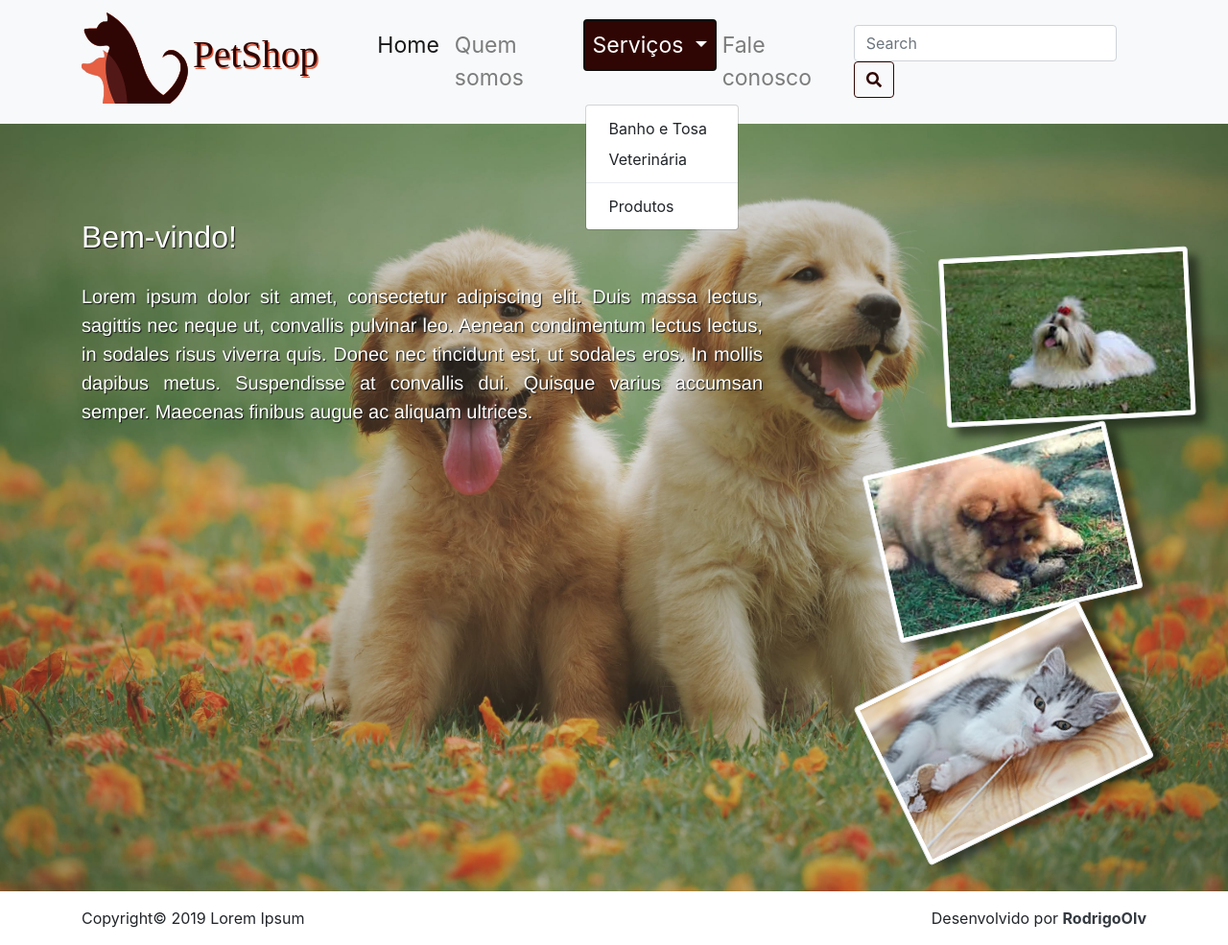
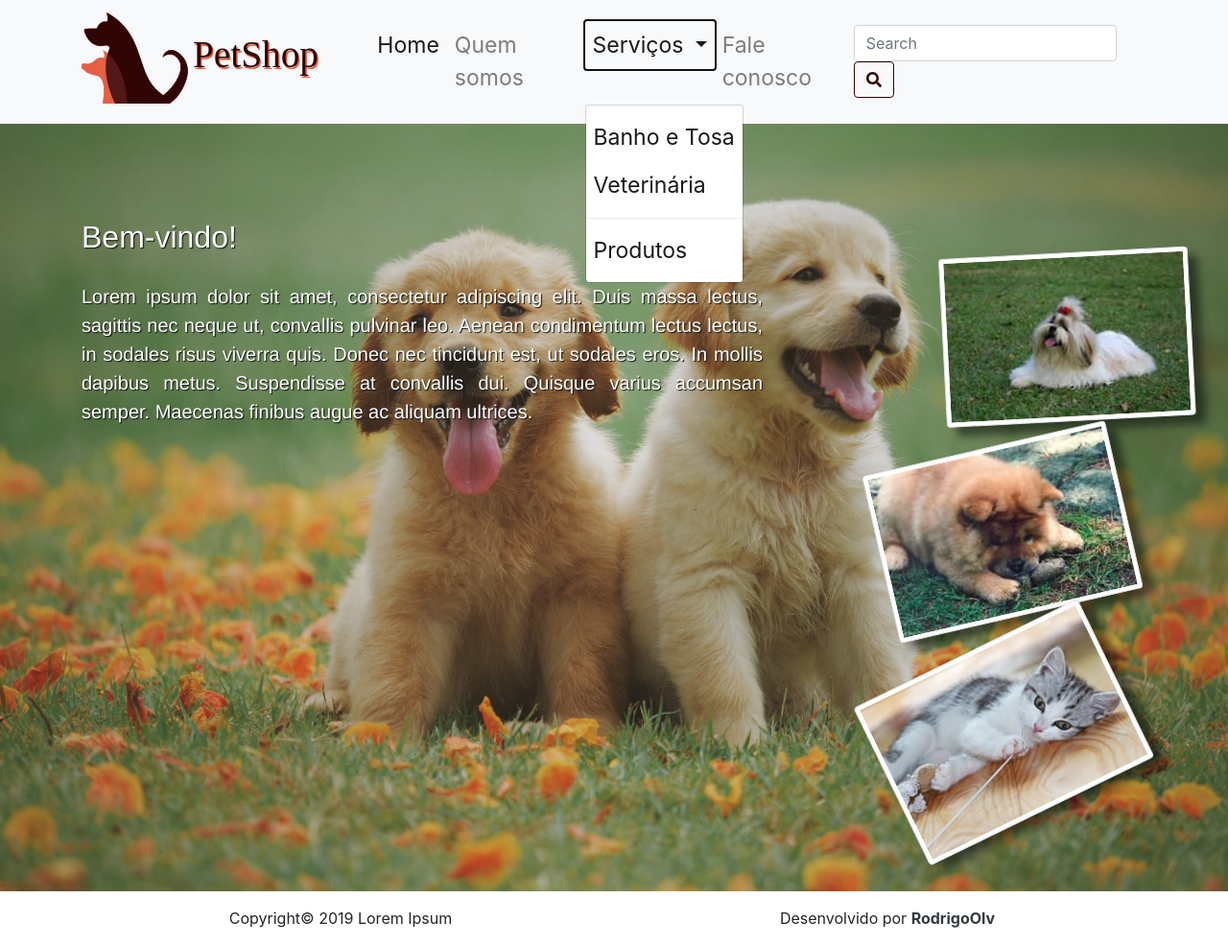
Before and after one commit to RodrigoOlv/petshop, a PHP site: page /view/index.html in a window 1280 px wide, after a click on "Serviços". Shown: the whole page at 96% size. Run offline with PHP 8.4, Linux system fonts and the light colour scheme; some libraries are stand-ins or nearby versions.

Commit message:
alteracoes no header e footer

```diff
--- a/css/style.css
+++ b/css/style.css
@@ -64,7 +64,7 @@ aside > section :last-child {
 	padding: 0.5rem 1rem;
 }
 
-.nav-link:hover, .nav-link:focus {
+.nav-link:hover {
 	color: #fff !important;
 	background-color: #2f0604ff !important;
 	text-decoration: none;
--- a/view/index.html
+++ b/view/index.html
@@ -7,6 +7,7 @@
 	<meta name="keywords" content="pet petshop pets animais bichinhos cães gatos">
 	<meta name="author" content="RodrigoOlv">
 	<meta name="viewport" content="width=device-width, initial-scale=1.0">
+	<link rel="shortcut icon" href="../img/favicon.png">
 	<link rel="stylesheet" type="text/css" href="../vendor/twbs/bootstrap/dist/css/bootstrap.min.css">
 	<link rel="stylesheet" type="text/css" href="../css/style.css">
 </head>
@@ -38,10 +39,10 @@
 			          			Serviços
 		        			</a>
 		        			<div class="dropdown-menu" aria-labelledby="navbarDropdown">
-			          			<a class="dropdown-item" href="#">Banho e Tosa</a>
-			          			<a class="dropdown-item" href="#">Veterinária</a>
+			          			<a class="dropdown-item nav-link" href="#">Banho e Tosa</a>
+			          			<a class="dropdown-item nav-link" href="#">Veterinária</a>
 			          			<div class="dropdown-divider"></div>
-			          			<a class="dropdown-item" href="#">Produtos</a>
+			          			<a class="dropdown-item nav-link" href="#">Produtos</a>
 
 			        		</div>
 			      		</li>
@@ -89,8 +90,8 @@
 	<footer class="py-3">
 		<div class="container">
 			<div class="row">
-				<div class="col-md-9 text-left"><span>Copyright&copy 2019 Lorem Ipsum</span></div>
-				<div class="col-md-3 text-right">Desenvolvido por <a class="text-dark font-weight-bold" href="https://www.github.com/rodrigoolv">RodrigoOlv</a></div>
+				<div class="col-md-6 text-center"><span>Copyright&copy 2019 Lorem Ipsum</span></div>
+				<div class="col-md-6 text-center">Desenvolvido por <a class="text-dark font-weight-bold" href="https://www.github.com/rodrigoolv">RodrigoOlv</a></div>
 			</div>
 		</div>
 		<script defer src="https://use.fontawesome.com/releases/v5.8.1/js/all.js" integrity="sha384-g5uSoOSBd7KkhAMlnQILrecXvzst9TdC09/VM+pjDTCM+1il8RHz5fKANTFFb+gQ" crossorigin="anonymous"></script>
```
Also changed, not shown: img/favicon.png (added).
